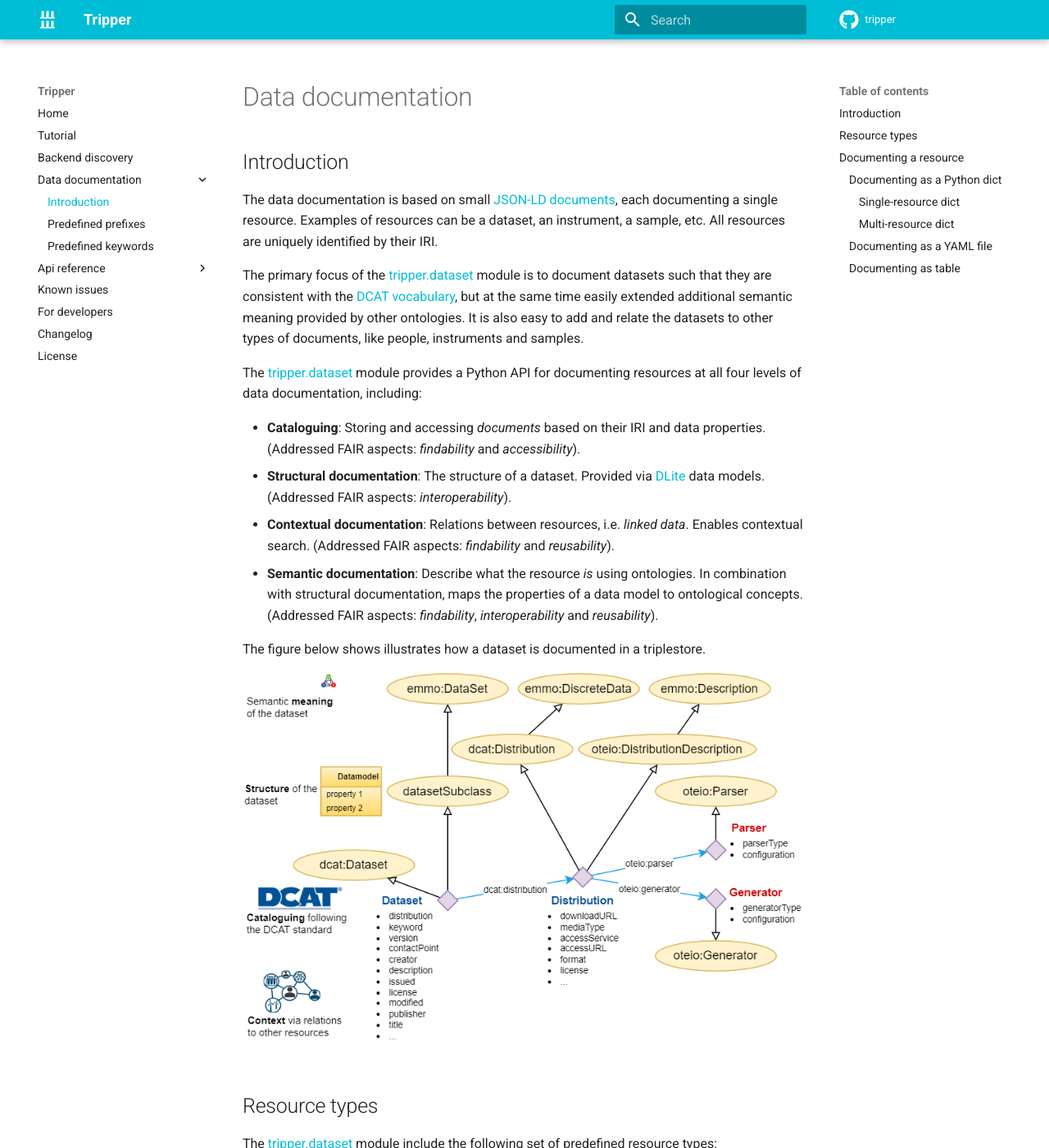
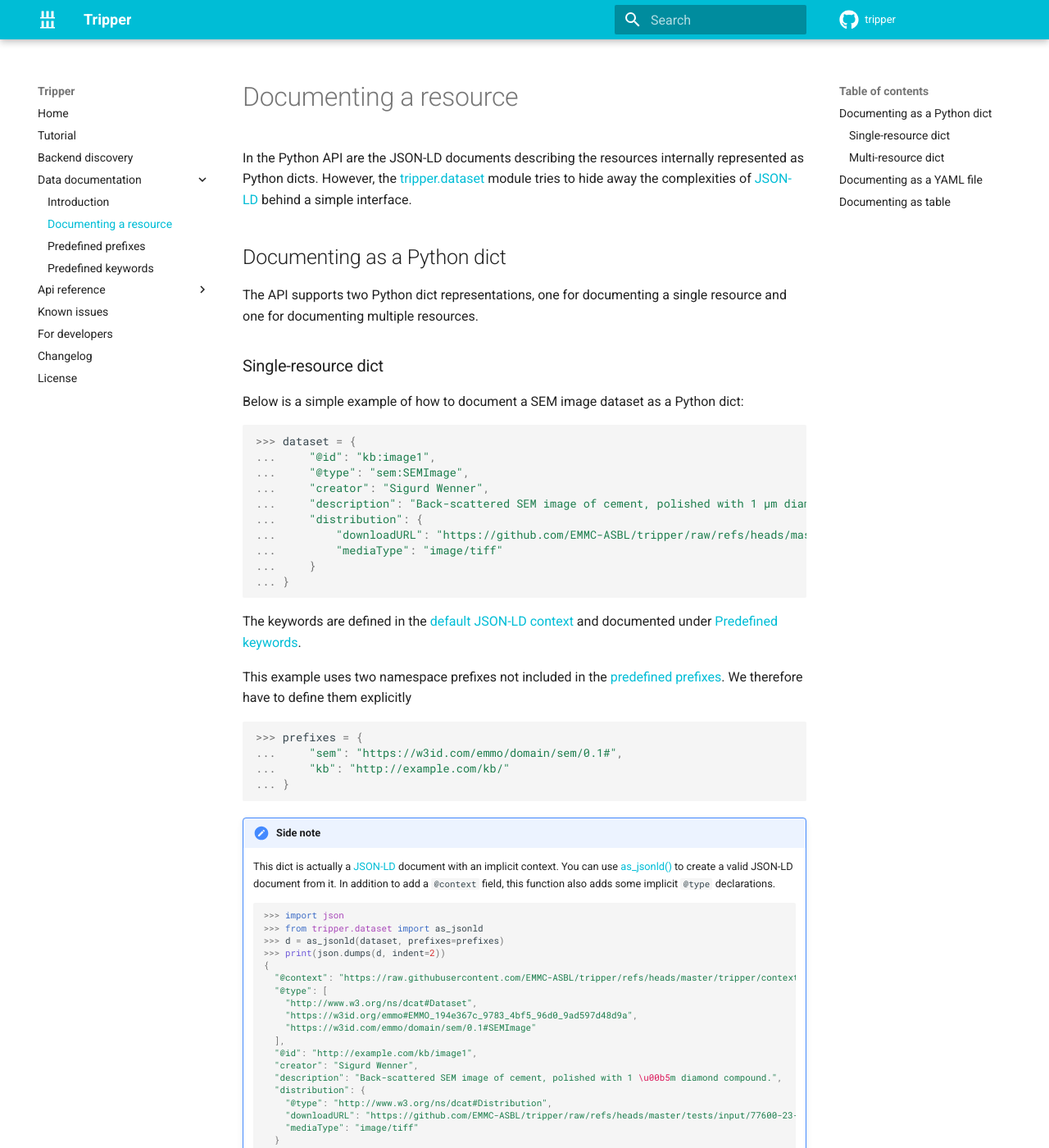
Before and after one commit to EMMC-ASBL/tripper, an MkDocs documentation site: the page built from docs/dataset/documenting-a-resource.md, in a window 1280 px wide and 1400 px high. Shown: the whole window at 82% size. Built offline with MkDocs 1.6.1 and Material for MkDocs 9.7.7, drawn with Linux system fonts in a browser that asks for light colours; comment, search, counter and statistics services are not loaded; the version menu is left out; some of the changed text lies outside the part shown.

Commit message:
Separated the data documentation introduction into an own page.

````diff
--- a/docs/dataset/datadoc.md
+++ b/docs/dataset/documenting-a-resource.md
@@ -1,58 +1,15 @@
-Data documentation
-==================
-<!-- markdownlint-disable MD007 -->
-
-
-Introduction
-------------
-The data documentation is based on small [JSON-LD documents], each documenting a single resource.
-Examples of resources can be a dataset, an instrument, a sample, etc.
-All resources are uniquely identified by their IRI.
-
-The primary focus of the [tripper.dataset] module is to document datasets such that they are consistent with the [DCAT vocabulary], but at the same time easily extended additional semantic meaning provided by other ontologies.
-It is also easy to add and relate the datasets to other types of documents, like people, instruments and samples.
-
-The [tripper.dataset] module provides a Python API for documenting resources at all four levels of data documentation, including:
-
-- **Cataloguing**: Storing and accessing *documents* based on their IRI and data properties.
-  (Addressed FAIR aspects: *findability* and *accessibility*).
-- **Structural documentation**: The structure of a dataset. Provided via [DLite] data models.
-  (Addressed FAIR aspects: *interoperability*).
-- **Contextual documentation**: Relations between resources, i.e. *linked data*. Enables contextual search.
-  (Addressed FAIR aspects: *findability* and *reusability*).
-- **Semantic documentation**: Describe what the resource *is* using ontologies. In combination with structural documentation, maps the properties of a data model to ontological concepts.
-  (Addressed FAIR aspects: *findability*, *interoperability* and *reusability*).
-
-The figure below shows illustrates how a dataset is documented in a triplestore.
-
-![Documentation of a dataset](https://raw.githubusercontent.com/EMMC-ASBL/tripper/refs/heads/master/docs/figs/dataset-Dataset.png)
-
-
-Resource types
---------------
-The [tripper.dataset] module include the following set of predefined resource types:
-
-- **dataset**: Individual of [dcat:Dataset] and [emmo:DataSet].
-- **distribution**: Individual of [dcat:Distribution].
-- **accessService**: Individual of [dcat:AccessService].
-- **generator**: Individual of [oteio:Generator].
-- **parser**: Individual of [oteio:Parser].
-- **resource**: Any other documented resource, with no implicit type.
-
-Future releases will support adding custom resource types.
-
-
 Documenting a resource
-----------------------
+======================
 In the Python API are the JSON-LD documents describing the resources internally represented as Python dicts.
 However, the [tripper.dataset] module tries to hide away the complexities of  [JSON-LD] behind a simple interface.
 
 
-### Documenting as a Python dict
+Documenting as a Python dict
+----------------------------
 The API supports two Python dict representations, one for documenting a single resource and one for documenting multiple resources.
 
 
-#### Single-resource dict
+### Single-resource dict
 Below is a simple example of how to document a SEM image dataset as a Python dict:
 
 ```python
@@ -154,7 +111,7 @@ Note that the image implicitly has been declared to be an individual of the clas
 This is because the `type` argument of [save_dict()] defaults to "dataset".
 
 
-#### Multi-resource dict
+### Multi-resource dict
 It is also possible to document multiple resources as a Python dict.
 
 !!! note
@@ -170,7 +127,8 @@ This dict representation accepts the following keywords:
 See [semdata.yaml] for an example of a [YAML] representation of a multi-resource dict documentation.
 
 
-### Documenting as a YAML file
+Documenting as a YAML file
+--------------------------
 The [save_datadoc()] function allow to save a [YAML] file in [multi-resource](#multi-resource-dict) format to a triplestore.
 Saving [semdata.yaml] to a triplestore can e.g. be done with
 
@@ -185,7 +143,8 @@ AttrDict(...)
 ```
 
 
-### Documenting as table
+Documenting as table
+--------------------
 The [TableDoc] class can be used to document multiple resources as rows in a table.
 
 The table must have a header row with defined keywords (either [predefined][predefined keywords] or provided with a custom context).
--- a/mkdocs.yml
+++ b/mkdocs.yml
@@ -82,9 +82,10 @@ nav:
   - Tutorial: tutorial.md
   - Backend discovery: backend_discovery.md
   - Data documentation:
-    - Introduction: dataset/datadoc.md
-    - Predefined prefixes: dataset/datadoc-prefixes.md
-    - Predefined keywords: dataset/datadoc-keywords.md
+    - Introduction: dataset/introduction.md
+    - Documenting a resource: dataset/documenting-a-resource.md
+    - Predefined prefixes: dataset/prefixes.md
+    - Predefined keywords: dataset/keywords.md
   - ... | api_reference/**
   - Known issues: known-issues.md
   - For developers: developers.md
````
Also changed, not shown: other parts of docs/dataset/documenting-a-resource.md (+2 -2 lines), README.md (+1 -1 lines), docs/dataset/introduction.md (added, +66 -0 lines), docs/index.md (+1 -1 lines), docs/dataset/keywords.md (renamed from docs/dataset/datadoc-keywords.md), docs/dataset/prefixes.md (renamed from docs/dataset/datadoc-prefixes.md).
